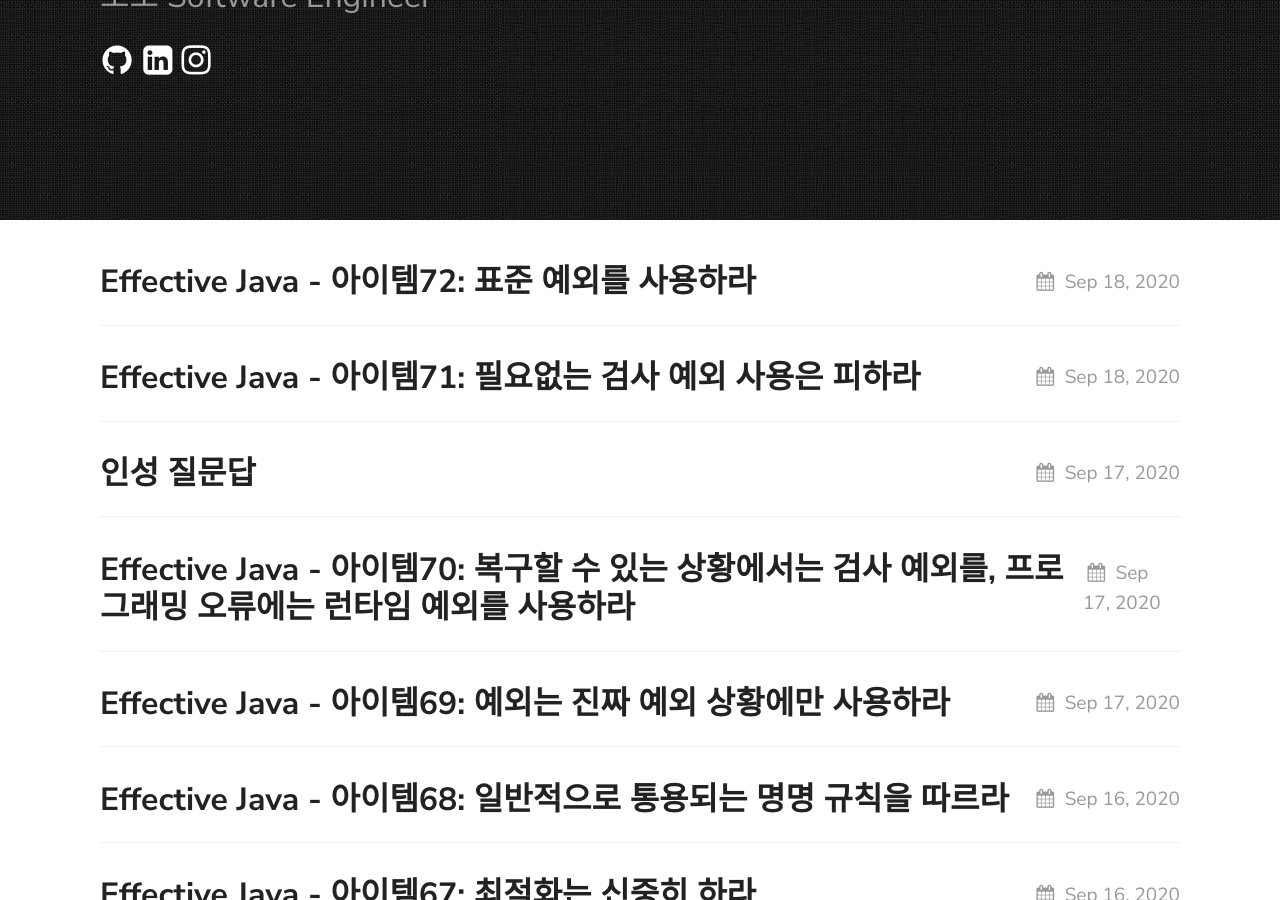
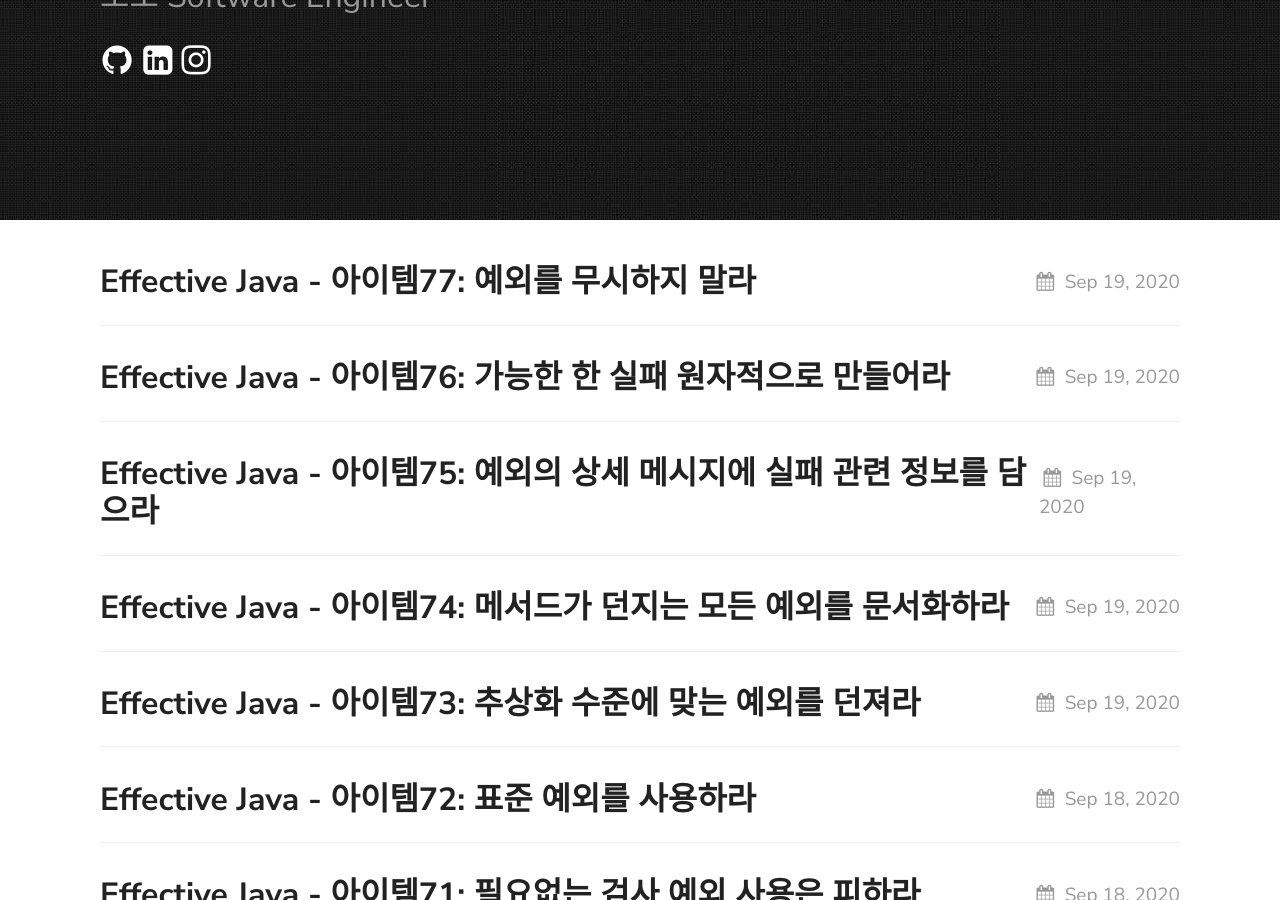
Before and after one commit to yoowonyoung/yoowonyoung.github.io, a Jekyll site: the page built from index.md, in a window 1280 px wide and 900 px high, scrolled down 205 px. Built offline with Jekyll 4.4.1, drawn with Linux system fonts in a browser that asks for light colours; some of the changed lines change nothing that is shown.

Commit message:
item 73 ~ 77

````diff
--- a/_posts/2020-07-16-Effective-Java.md
+++ b/_posts/2020-07-16-Effective-Java.md
@@ -80,5 +80,12 @@ permalink: '/EffectiveJava'
 - [Effective Java - 아이템70 : 복구할 수 있는 상황에서는 검사 예외를, 프로그래밍 오류에는 런타임 예외를 사용하라](https://yoowonyoung.github.io/posts/Effective-Java-70/)
 - [Effective Java - 아이템71 : 필요없는 검사 예외 사용은 피하라](https://yoowonyoung.github.io/posts/Effective-Java-71/)
 - [Effective Java - 아이템72 : 표준 예외를 사용하라](https://yoowonyoung.github.io/posts/Effective-Java-72/)
+- [Effective Java - 아이템73 : 추상화 수준에 맞는 예외를 던져라](https://yoowonyoung.github.io/posts/Effective-Java-73/)
+- [Effective Java - 아이템74 : 메서드가 던지는 모든 예외를 문서화하라](https://yoowonyoung.github.io/posts/Effective-Java-74/)
+- [Effective Java - 아이템75 : 예외의 상세 메시지에 실패 관련 정보를 담으라](https://yoowonyoung.github.io/posts/Effective-Java-75/)
+- [Effective Java - 아이템76 : 가능한 한 실패 원자적으로 만들어라](https://yoowonyoung.github.io/posts/Effective-Java-76/)
+- [Effective Java - 아이템77 : 예외를 무시하지 말라](https://yoowonyoung.github.io/posts/Effective-Java-77/)
+
+
 
 # Reference
--- /dev/null
+++ b/_posts/2020-09-19-Effective-Java-73.md
@@ -0,0 +1,68 @@
+---
+layout: post
+title: "Effective Java - 아이템73: 추상화 수준에 맞는 예외를 던져라"
+description: 추상화 수준에 맞는 예외를 던져라
+date: 2020-09-19 19:22:00 +09:00
+categories: EffectiveJava Study
+---
+
+
+# 예외
+
+## 아이템 73 : 추상화 수준에 맞는 예외를 던져라
+
+- 수행하려는 일과 관련 없어보이는 예외가 튀어나오면 당황스러울것이다. 메서드가 저수준 예외를 처리하지않고 바깥으로 전파해버릴때 종종 일어나는 일이다
+    * 이는 단순히 프로그래머를 당황시키는데 그치지않고, 내부 구현 방식을 드러내어 윗레벨 API를 오염시킨다
+
+- 이 문제를 피하려면 상위 계층에서는 저수준 예외를 잡아 자신의 추상화  수준에 맞는 예외를 던져야한다. 이를 예외 번역이라고 한다
+
+```java
+try {
+    ...
+} catch (LowerLevelException e) {
+    throw new HigherLevelException(...);
+}
+```
+
+- 다음은 AbstractSequenctialList에서 수행하는 예외 번역의 예다. AbstractSequentialList는 List인터페이스의 골격 구현 아이템이다. 이 예에서 수행한 예외번역은 List<E> 인터페이스의 get메서드 명세에 명시된 필수사항이다
+
+```java
+/**
+* 이 리스트 안의 지정한 위치의 원소를 반환한다
+* @throws IndexOutOfBoundsException index가 범위 밖이라면 발생한다
+*/
+public E get(int index) {
+    ListIterator<E> i = listIterator(index);
+    try {
+        return i.next();
+    } catch (NoSuchElementException e) {
+        throw new IndexOutOfBoundsException("인덱스: " + index);
+    }
+}
+```
+
+- 예외를 번역할때, 저수준 예외가 디버깅에 도움이 된다면 예외 연쇄를 사용하는게 좋다
+    * 예외 연쇄란 문제의 근본 원인인 저수준예외를 고수준 예외에 실어 보내는 방식이다, 그러면 별도의 접근자 메서드를 통해 필요하면 언제든 저수준 예외를 꺼내 볼 수 있다
+
+```java
+try {
+    ...
+} catch (LowerLevelException cause) {
+    throw new HigherLevelException(cause);
+}
+```
+
+- 고수준 예외의 생성자는(예외 연쇄용으로 설계된) 상위 클래스의 셍성자에게 이 원인을 건네주어 최종적으로 Thorwable(Throwable)생성자까지 건네지게 된다
+
+```java
+class HigherLevelException extends Exception {
+    HigherLevelException(Throwable cause) {
+        super(cause);
+    }
+}
+```
+
+- 대부분의 표준 예외는 예외 연쇄용 생성자를 가지고 있다. 그렇지 않은 예외라도 Throwable의 initCause메서드를 이용해 '원인'월 직접 못박을 수 있다. 예외 연쇄는 문제의 원인을 (getCause)메서드로 프로그램에서 접근할 수 있게 해주며, 원인과 고수준 예외의 스택 추적 정보를 잘 통합 해준다
+- 무턱대고 예외를 전파하는것보다야 예외 번역이 우수한 방법이지만, 그렇다고 해서 남용하면 곤란하다. 가능하다면 저수준 메서드가 반드시 성공하도록 하여, 아래 계층에서는 예외가 발생하지 않도록하는것이 최우선이다. 때론 생위 계층메서드의 매개변수값을 아래 계층 메서드로 건네기전에 미리 검사하는 방법으로 이 목적을 달성 할 수 있다
+- 차선책으로, 아래 계층에서의 예외를 피할 수 없다면, 상위계층에서 그 예외를 조용히 처리하여 API호출자에게까지 전파하지 않는 방법이 있다
+    * 이런 경우 발생한 예외는 java.util.logging같은 적절한 로깅 기능을 활용해 기록해두면 좋다. 그렇게 해두면 클라이언트 코드와 사용자에게 문제를 전파하지 않으면서도 프로그래머가 로그를 분석해 추가 조치를 치할 수 있게 해준다
--- /dev/null
+++ b/_posts/2020-09-19-Effective-Java-74.md
@@ -0,0 +1,29 @@
+---
+layout: post
+title: "Effective Java - 아이템74: 메서드가 던지는 모든 예외를 문서화하라"
+description: 메서드가 던지는 모든 예외를 문서화하라
+date: 2020-09-19 19:39:00 +09:00
+categories: EffectiveJava Study
+---
+
+
+# 예외
+
+## 아이템 74 : 메서드가 던지는 모든 예외를 문서화하라
+
+- 메서드가 던지는 각 예외는 그 메서드를 올바로 사용하는데 아주 중요한 정보이다. 따라서 각 메서드가 던지는 예외 하나하나를 문서화 하는데 충분한 시간을 쏟아야 한다
+- 검사 예외는 항상 따로따로 선언하고, 각 예외가 발생하는 상황을 자바독의 ```@throws``` 태그를 사용하여 정확히 문서화 하자
+    * 공통 상위 클래스 하나로 뭉뚱그려 선언하는 일은 삼가하자. 극단적인 예로 메서드가 Exception이나 Throwable을 던진다고 선언해서는 안된다
+    * 메서드 사용자에게 각 예외에 대처할 수 있는 힌트를 주지 못할뿐더러, 같은 맥락에서 발생할 수 있는 여지가 있는 다른 예외들까지 삼켜버릴 수 있어 API의 사용성을 크게 떨어트린다
+    * 이 규칙의 유일한 예외가 있다면 main메서드이다. main은 오직 JVM만이 호출하므로 Exception을 던지도록 선언해도 괜찮다
+
+- 자바가 요구하는것은 아니지만 비검사 예외도 검사 예외처럼 정성껏 문서화 해두면 좋다. 비검사 예외는 일반적으로 프로그래밍 오류를 뜻하는데, 자신이 일으킬 수 있는 오류들이 무엇인지 알려주면, 프로그래머는 자연스럽게 해당 오류가 나지 않도록 코딩하게 된다. 잘 정비된 비검사 예외는 사실상 그 메서드를 성공적으로 수행하기 위한 전제 조건이 된다
+- public 메서드라면 필요한 전제조건을 문서화 해야하며, 그 수단으로 가장 좋은것이 비검사 예외를 문서화 하는것이다
+- 발생 가능한 비검사 예외를 문서로 남기는것은 인터페이스 메서드에서 특히 중요한다. 이 조건이 인터페이스의 일반 규약에 속하게 되어, 그 인터페이스를 구현한 모든 구현체가 일관되게 동작하도록 해주기 때문이다
+- 메서드가 던질수 있는 예외를 각각 ```@throws``` 태그로 문서화 하되, 비검사 예외는 메서드 선언의 throws목록에 넣지 말자. 검사냐 비검사냐에 따라 API사용자가 해야 할일이 달라지므로 이 둘을 확실히 구분해주는게 좋다
+- 자바독 유틸리티는 메서드 선언의 throws절에 등장하고 메서드 주석의 ```@throws```태그에도 명시한 예외와, ```@throws```태그에만 명시한 예외를 시각적으로 구분해준다
+- 비검사 예외도 모두 문서화 하라고 했지만, 현실적으로 불가능할때도 있다. 클래스를 수정하면서 새로운 비검사 예외를 던지게 되어도 소스 호환성과 바이너리 호환성이 그대로 유지된다는게 가장 큰 이유이다
+    * 다른 사람이 작성한 클래스를 사용하는 메서드가 있다고 해보자. 또한 발생 가능한 모든 예외를공들여 문서화 했다고 하자
+    * 이후 외부 클래스가 새로운 비검사 예외를 던지게 되면, 아무 수정도 하지 않은 우리 메서드는 문서에 언급되지 않은 새로운 검사 예외를 전파하게 될것이다
+
+- 한 클래스에 정의된 많은 메서드가 같은 이유로 같은 예외를 던짐다면, 그 예외를 각각의 메서드가 아닌 클래스 설명에 추가하는 방법도 있다. NullPointerExeption이 가장 흔한 사례로, 이럴 때에는 클래스의 문서화 주석에 "이 클래스의 모든 메서드는 인수로 null이 넘어오면 NullPinterException을 던진다" 라고 적어도 좋다
--- /dev/null
+++ b/_posts/2020-09-19-Effective-Java-75.md
@@ -0,0 +1,42 @@
+---
+layout: post
+title: "Effective Java - 아이템75: 예외의 상세 메시지에 실패 관련 정보를 담으라"
+description: 예외의 상세 메시지에 실패 관련 정보를 담으라
+date: 2020-09-19 19:54:00 +09:00
+categories: EffectiveJava Study
+---
+
+
+# 예외
+
+## 아이템 75 : 예외의 상세 메시지에 실패 관련 정보를 담으라
+
+- 예외를 잡지 못해 프로그램이 실패하면 자바 시스템은 그 예외의 스택 추적정보를 자동으로 출력한다
+- 스택 추적은 예외 객체의 toString메서드를 호출해 얻는 문자열로, 보통은 예외 클래스 이름 뒤에 상세 메시지가 붙는 형태이다. 이 정보가 실패 원인을 분석해야하는 프로그래머 혹은 사이트 신뢰성 엔지니어가 얻을 수 있는 유일한 정보인경우가 많다. 더구나 그 실패를 재현하기 어렵다면, 더 자세한 정보를 얻기 어렵거나 불가능 하다
+- 예외의 toString 메서드에 실패 원인에 관한 정보를 가능한 많이 담아 반환하는일은 아주 중요하다. 달리 말하면, 사후 분석을 위해 실패 순간의 상황을 정확히 포착해 예외의 상세 메시지에 담아야 한다
+- 실패 순간을 포착하려면 발생한 예외에 관여된 모든 매개변수와 필드값을 실패 메시지에 담아야 한다. 예컨데 IndexOutOfBoundsExeption의 상세 메시지는 범위의 최솟값과 최댓값, 그리고 범위를 벗어난 인덱스의 값을 담아야 한다
+    * 이 정보는 실패에 관한 많은것을 알려준다. 셋중 한두개 혹은 셋 모두가 잘못 되있을 수 있고, 이 현상들의 원인이 모두 다르므로, 현상을 보면 무엇을 고쳐야 할지를 분석하는데 도움이 된다
+
+- 관련 데이터를 모두 담아야 하지만 장황할 필요는 없다. 문제를 분석하는 사람은 스택 추적뿐만 아니라 관련 문서와 필요하다면 소스코드를 살펴본다. 스택 추적에는 예외가 발생한 파일 이름과 줄번호등의 정보들이 정확히 기록되있는게 보통이다. 그러니 문서와 소스코드에서 얻을 수 있는 정보는 길게 늘어놔봐야 군더더기가 될 뿐이다
+- 예외의 상세 메시지와 최종 사용자에게 보여줄 오류 메시지를 혼동해서는 안된다. 최종 사용자에게는 친절한 안내 메시지를 보여줘야 하는 반면, 에외 메시지는 가독성보다는 담긴 내용이 후러씬 중요하다. 예외 메시지의 주 소비층이 문제를 분석해야할 프로그래머와 사이트 신뢰성 엔지니어이기 때문이다
+- 실패를 적절히 포착하려면 필요한 정보를 예외 생성자에서 모두 받아서 상세 메시지까지 미리 생성해놓는 방법도 괜찮다. 예를들어 현재의 IndexOutOfBoundsException 생성자는 String을 받지만, 다음과 같이 구현했어도 좋았을것이다
+
+```java
+/**
+* IndexOutOfBoundsException을 생성한다
+*
+* @param lowerBound 인덱스의 최솟값
+* @param upperBound 인덱스의 최댓값 +1
+* @param index 인덱스의 실젯값
+*/
+public IndexOutOfBoundsException(int lowerBound, int upperBound, int index) {
+    super(String.format("최솟값 : %d, 최댓값 : %d, 인덱스 : %d", lowerBound, upperBound, index));
+    this.lowerBound = lowerBound;
+    this.upperBound = upperBound;
+    this.index = index;
+}
+```
+
+- 자바9 에서는 IndexOutOfBoundsException에 드디어 정수 인덱스 값을 받는 생성자가 추가되었지만, 아쉽게 최솟값과 최댓값까지 받지는 않는다
+- 아이템70에서 제안했듯, 예외는 실패와 관련한 정보를 얻을 수 있는 접근자 메서드를 적절히 제공하는것이 좋다. 포착한 실패 정보는 예외 상황을 복구하는데 유용할 수도 있으므로, 접근자 메서드는 비검사 예외보다는 검사 예외에서 더 빛을 발한다
+- 하지만 'toString이 반환한 값에 포함된 정보를 얻어 올 수 있는 API를 제공하자' 라는 일반원칙을 따른다는 관점에서, 비검사 예외라도 상세 정보를 알려주는 접근자 메서드를 제공하라고 권하고 싶다
--- /dev/null
+++ b/_posts/2020-09-19-Effective-Java-76.md
@@ -0,0 +1,41 @@
+---
+layout: post
+title: "Effective Java - 아이템76: 가능한 한 실패 원자적으로 만들어라"
+description: 가능한 한 실패 원자적으로 만들어라
+date: 2020-09-19 20:13:00 +09:00
+categories: EffectiveJava Study
+---
+
+
+# 예외
+
+## 아이템 76 : 가능한 한 실패 원자적으로 만들어라
+
+- 작업 도중 예외가 발생해도 그 객체는 여전히 정상적으로 사용할 수 있는 상태라면 멋지지 않은가? 검사 예외를 던진 경우라면 호출가 오류 상태를 복구할 수 있을테니 특히 더 유용할것이다
+- 일반화해 이야기 하자면, 호출된 메서드가 실패하더라도 해당 객체는 메서드 호출 전 상태를 유지해야 한다. 이러한 특성을 실패 원자적이라고 한다
+- 메서드를 실패 원자적으로 만드는 방법은 다양하다. 가장 간단한 방법은 불변 객체로 설계하는 것이다. 불변 객체는 태생적으로 실패 원자적이다. 불변 객체의 상태는 생성 시점에 고정되어 절대 변하지 않기 때문이다
+- 가변 객체의 메서드를 실패 원자적으로 만드는 가장 흔한 방법은 작업 수행에 앞어 매개변수의 유효성을 검사하는것이다. 객체 내부의 상태를 변경하기전에 잠재적 예외의 가능성을 대부분 걸러낼 수 있는 방법이다. Stack.pop의 예시를 보자
+
+```java
+public Object pop() {
+    if(size == 0)
+        throw new EmptyStackException();
+    Object result = elements[--size];
+    element[size] = null;
+    return result;
+}
+```
+
+- 이 메서드는 처음의 if문에서 size의 값을 확인하여 0이면 예외를 던진다. 사실 이 부분을 제거하더라도 스택이 비어있다면 여전히 예외를 던지겟지만, size가 음수가 되어 다음번 호출도 실패하게 되며 이때 던지는 ArrayIndexOutOfBoundsException은 추상화 수준이 상황에 어울리지 않는다고 볼 수 있다
+- 이와 비슷한 취지로 실패할 가능성이 있는 모든 코드를, 객체의 내부 상태를 바꾸는 코드보다 앞에 배치하는 방법도 있다. 계산을 수행해보기 전에 인수의 유효성을 검사해 볼 수 없을때 앞서의 방식에 덧붙여 쓸 수 있는 기법이다
+    * TreeMap은 원소들을 어떤 기준으로 정렬하는데, 그렇기 위해서는 원소들이 특정 기준에따라 비교할 수 있는 타입이여야 한다. 엉뚱한 타입의 원소를 추가하려 들면 트리를 변경하기 앞서, 해당 원소가 들어갈 자리를 찾는 과정에서 ClassCastException을 던질것이다
+
+- 실패 우너자성을 얻는 세번째 방법은 객체의 임시 복사본에서 작업을 수행한다음, 작업이 성공적으로 완료되면 원래 객체와 교체하는것이다. 데이터를임시 자료구조에 저장해 작업하는게 빠를때 적용하기 좋은 방식이다
+    * 예를들어 어떤 정렬 메서드에서는 정렬을 수행하기 전에 입력 리스트의 원소들을 배열로 옮겨담는다. 배열을 사용하면 정렬 알고리즘의 반복문에서 원소들에게 훨씬 빠르게 접근 할 수 있기 때문이다
+    * 이는 성능을 높이고자 취한 결정이지만, 정렬에 실패하더라도 입력 리스트는 변하지 않는 효과를 덤으로 얻은것이다
+
+- 마지막 방법으로, 작업도중 발생한 실패를 가로채는 복구 코드를 작성하여 작업 전 상태로 돌리는 방법이다. 주로 디스크 기반의 내구성을 보장해야 하는 자료구조에 쓰이는데, 자주 쓰이는 방법은 아니다
+- 실패 원자성은 일반적으로 권장되는 덕목이지만, 항상 달성 할 수 있는것은 아니다. 예를 들어 두 스레드가 동기화없이 같은 객체를 동시에 수정한다면 그 객체의 일관성이 깨질 수 있다. 따라서 ConcurrentModificationExeption을 잡아냈다고 해서, 그 객체가 여전히 쓸 수 있는 상태라고 가정해서는 안된다
+- 한편 Error는 복구 할 수 없으므로 AssertionError에 대해서는 실패 원자적으로 만들려는 시도조차 할 필요가없다
+- 실패 원자적으로 만들 수 있더라도 항상 그리해야 하는것은 아니다. 실패 원자성을 달성하기 위한 비용이나 복잡도가 아주 큰 연산도 있기 때문이다. 그래도 무너제가 무엇인지 알고 나면 실패 원자성을 공짜로 얻을 수 있는 경우가 더 많다
+- 메서드 명세에 기술한 예외라면, 예외가 발생 하더라도 객체의 상태는 메서드 호출 전과 똑같이 유지 되어야 한다는것이 기본 규칙이다. 이 규칙이 지켜지지 않는다면 실패시의 객체 상태를 API의 설명에 명시해야 한다. 이것이 이상적이다.
--- /dev/null
+++ b/_posts/2020-09-19-Effective-Java-77.md
@@ -0,0 +1,39 @@
+---
+layout: post
+title: "Effective Java - 아이템77: 예외를 무시하지 말라"
+description: 예외를 무시하지 말라
+date: 2020-09-19 20:38:00 +09:00
+categories: EffectiveJava Study
+---
+
+
+# 예외
+
+## 아이템 77 : 예외를 무시하지 말라
+
+- 너무 뻔한 조언같지만 반복해 각인 시켜야 할 정도로 사람들이 자주 어기는것이, 예외를 무시하는것이다
+- API설계자가 메서드 선언에 예외를 명시하는 까닭은, 그 메서드를 사용할 때 적절한 조취를 취해 달라고 말하는것이다. API설계자의 목소리를 흘려버리지 말자
+- 하지만 안타깝게도 예외를 무시하기란 아주 쉽다. 해당 메서드 호출을 try문으로 감싼후 catch블록에서 아무것도 하지 않으면 끝이다
+
+```java
+try {
+    ...
+} catch (SomeException e) {
+}
+```
+
+- 예외는 문제 상황에 잘 대처하기 위해 존재하는데 catch 블록을 비워두면 예외가 존재할 이유가 없어진다
+- 물론 예외를 무시해야할 때도 있다. 예를들어 FileInputStream을 닫을때가 그렇다. 입력 전용 스트림이므로 파일의 상태를 변경하지 않았으니 복구할것이 없으며, 스트림을 닫는다는것은 필요한 정보를 다 읽었다는것이니 작업을 중단할 이유도 없다
+- 예외를 무시하기로 했다면 catch블록안에 그렇게 결정한 이유를 주석으로 남기고, 예외 변수의 이름도 ignored로 바꿔놓자
+
+```java
+Future<Integer> f = exec.submit(planarMap::chromaticNumber);
+int numColors = 4;
+try {
+    numColors = f.get(1L, TimeUnit.SECONDS);
+} catch (TimeoutException | ExecutionException ignored) {
+    //기본값을 사용한다. 색상 수를 최소화 하면 좋지만 필수는 아니다
+}
+```
+
+- 이 내용은 검사와 비검사 예외에 똑같이 적용된다. 예측할 수 있는 상황이든 프로그래밍 오류든 빈 catch블록으로 못본척 지나치면 그 프로그램은 오류를 내재한채 동작하게 된다. 그러다 어느순간 문제의 원인과 아무 상관 없는곳에서 갑자기 죽어버릴수도있다. 예외를 적절히 처리하면 오류를 완전히 피할수도 있다. 무시하지 않고 바깥으로 전파되게만 놔둬도 최소한의 디버깅 정보를 남긴채 프로그램이 신속히 중단되게는 할 수 있다
````
